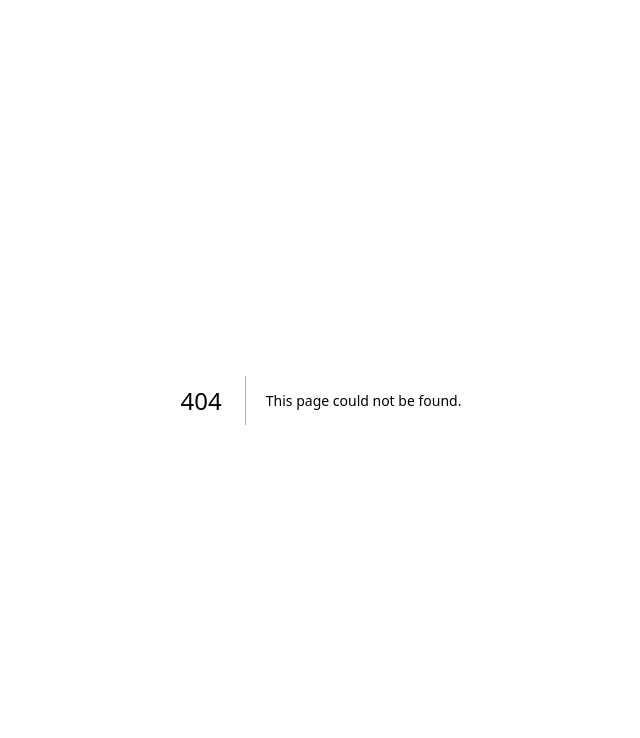
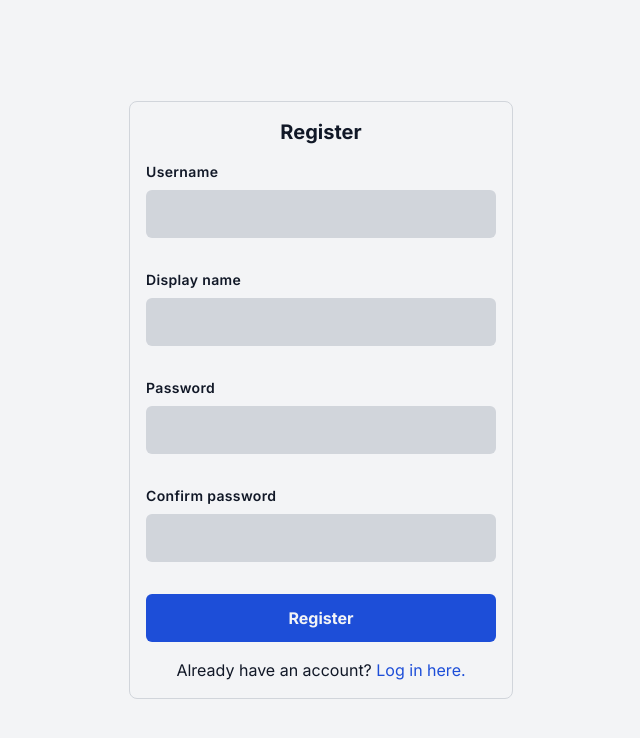
Before and after one commit to nextremy/ranger-v2, a Next.js app: page /register in a window 1280 px wide. Before the commit this address had no page. Shown: the top 738 px of the page, without its empty margins (319-959 px from the left). Built offline with nearby package versions, Linux system fonts and the light colour scheme.

Commit message:
Implement user registration

```diff
--- a/package.json
+++ b/package.json
@@ -10,10 +10,12 @@
     "lint": "next lint"
   },
   "dependencies": {
+    "@hookform/resolvers": "3.3.0",
     "@prisma/client": "5.2.0",
     "@types/node": "20.5.6",
     "@types/react": "18.2.21",
     "@types/react-dom": "18.2.7",
+    "argon2": "0.31.0",
     "autoprefixer": "10.4.15",
     "dotenv-cli": "7.3.0",
     "eslint": "8.47.0",
@@ -25,8 +27,10 @@
     "prisma": "5.2.0",
     "react": "18.2.0",
     "react-dom": "18.2.0",
+    "react-hook-form": "7.45.4",
     "tailwindcss": "3.3.3",
-    "typescript": "5.2.2"
+    "typescript": "5.2.2",
+    "zod": "3.22.2"
   },
   "prisma": {
     "schema": "src/prisma/schema.prisma"
--- /dev/null
+++ b/src/app/(auth)/layout.tsx
@@ -0,0 +1,9 @@
+import { ReactNode } from "react";
+
+export default function AuthLayout(props: { children: ReactNode }) {
+  return (
+    <main className="grid min-h-screen place-items-center p-2">
+      {props.children}
+    </main>
+  );
+}
--- /dev/null
+++ b/src/app/(auth)/register/page.tsx
@@ -0,0 +1,147 @@
+"use client";
+
+import { Form } from "@/components/form";
+import { zodResolver } from "@hookform/resolvers/zod";
+import Link from "next/link";
+import { useRouter } from "next/navigation";
+import { FormEventHandler, useId } from "react";
+import { useForm } from "react-hook-form";
+import { z } from "zod";
+
+const formSchema = z
+  .object({
+    username: z
+      .string()
+      .min(1, "Username is required")
+      .max(12, "Username cannot contain more than 12 characters")
+      .regex(
+        /^[a-z0-9_]*/,
+        "Username can contain only lowercase letters, numbers, and underscores",
+      ),
+    displayName: z
+      .string()
+      .min(1, "Display name is required")
+      .max(24, "Display name cannot contain more than 24 characters"),
+    password: z
+      .string()
+      .min(1, "Password is required")
+      .min(8, "Password cannot contain fewer than 8 characters")
+      .max(256, "Password cannot contain more than 256 characters"),
+    confirmPassword: z.string().min(1, "Password confirmation is required"),
+  })
+  .refine((data) => data.password === data.confirmPassword, {
+    path: ["confirmPassword"],
+    message: "Passwords do not match",
+  });
+type FormSchema = z.infer<typeof formSchema>;
+
+export default function Register() {
+  const usernameInputId = useId();
+  const displayNameInputId = useId();
+  const passwordInputId = useId();
+  const confirmPasswordInputId = useId();
+  const form = useForm<FormSchema>({ resolver: zodResolver(formSchema) });
+  const router = useRouter();
+
+  const handleSubmit: FormEventHandler<HTMLFormElement> = (event) => {
+    event.preventDefault();
+    form.handleSubmit(async (data) => {
+      const response = await fetch("/api/users/register", {
+        method: "POST",
+        body: JSON.stringify(data),
+      });
+      if (!response.ok) {
+        if (response.status === 409) {
+          form.setError("username", { message: "Username is taken" });
+          return;
+        }
+        form.setError("root", { message: "Unknown server error" });
+        return;
+      }
+      router.replace("/login");
+    })(event);
+  };
+
+  return (
+    <form
+      className="flex w-full max-w-sm flex-col rounded-lg border border-gray-300 p-4 dark:border-gray-700"
+      onSubmit={handleSubmit}
+    >
+      <h1 className="text-center text-xl font-bold">Register</h1>
+      <Form.Label className="mt-4" htmlFor={usernameInputId}>
+        Username
+      </Form.Label>
+      <Form.TextInput
+        className="mt-2"
+        id={usernameInputId}
+        type="text"
+        {...form.register("username")}
+      />
+      {form.formState.errors.username ? (
+        <Form.Error className="mt-2">
+          {form.formState.errors.username.message}
+        </Form.Error>
+      ) : null}
+      <Form.Label className="mt-8" htmlFor={displayNameInputId}>
+        Display name
+      </Form.Label>
+      <Form.TextInput
+        className="mt-2"
+        id={displayNameInputId}
+        type="text"
+        {...form.register("displayName")}
+      />
+      {form.formState.errors.displayName ? (
+        <Form.Error className="mt-2">
+          {form.formState.errors.displayName.message}
+        </Form.Error>
+      ) : null}
+      <Form.Label className="mt-8" htmlFor={passwordInputId}>
+        Password
+      </Form.Label>
+      <Form.TextInput
+        className="mt-2"
+        id={passwordInputId}
+        type="password"
+        {...form.register("password")}
+      />
+      {form.formState.errors.password ? (
+        <Form.Error className="mt-2">
+          {form.formState.errors.password.message}
+        </Form.Error>
+      ) : null}
+      <Form.Label
+        className="mt-8 duration-150"
+        htmlFor={confirmPasswordInputId}
+      >
+        Confirm password
+      </Form.Label>
+      <Form.TextInput
+        className="mt-2"
+        id={confirmPasswordInputId}
+        type="password"
+        {...form.register("confirmPassword")}
+      />
+      {form.formState.errors.confirmPassword ? (
+        <Form.Error className="mt-2">
+          {form.formState.errors.confirmPassword.message}
+        </Form.Error>
+      ) : null}
+      <button
+        className="mt-8 h-12 rounded-md bg-blue-700 font-bold text-gray-100 transition-colors duration-150 hover:bg-blue-800 dark:bg-blue-300 dark:text-gray-900 dark:hover:bg-blue-400"
+        type="submit"
+      >
+        Register
+      </button>
+      <p className="mt-4 text-center">
+        Already have an account?{" "}
+        <Link
+          className="text-blue-700 hover:underline dark:text-blue-300"
+          href="/login"
+        >
+          Log in here.
+        </Link>
+      </p>
+    </form>
+  );
+}
--- /dev/null
+++ b/src/app/api/users/register/route.ts
@@ -0,0 +1,34 @@
+import { db } from "@/prisma/client";
+import argon2 from "argon2";
+import { NextRequest, NextResponse } from "next/server";
+import { z } from "zod";
+
+const bodySchema = z.object({
+  username: z
+    .string()
+    .min(1)
+    .max(12)
+    .regex(/^[a-z0-9_]*/),
+  password: z.string().min(8).max(256),
+});
+
+export async function POST(request: NextRequest) {
+  const bodyParseResult = bodySchema.safeParse(await request.json());
+  if (!bodyParseResult.success) {
+    return NextResponse.json(null, { status: 400 });
+  }
+  const body = bodyParseResult.data;
+
+  const usernameIsTaken = Boolean(
+    await db.user.findUnique({ where: { username: body.username } }),
+  );
+  if (usernameIsTaken) {
+    return NextResponse.json(null, { status: 409 });
+  }
+  const passwordHashAndSalt = await argon2.hash(body.password);
+  await db.user.create({
+    data: { username: body.username, password: passwordHashAndSalt },
+  });
+
+  return NextResponse.json(null);
+}
```
Also changed, not shown: 1 other file (tests, documents, lock files or other folders).
